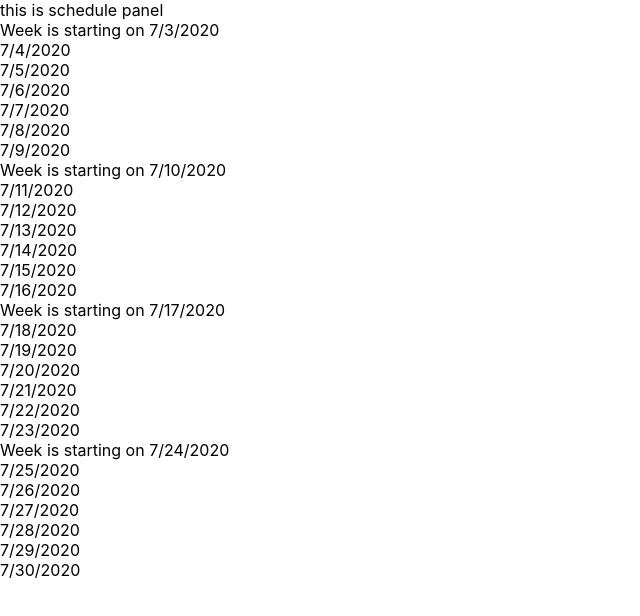
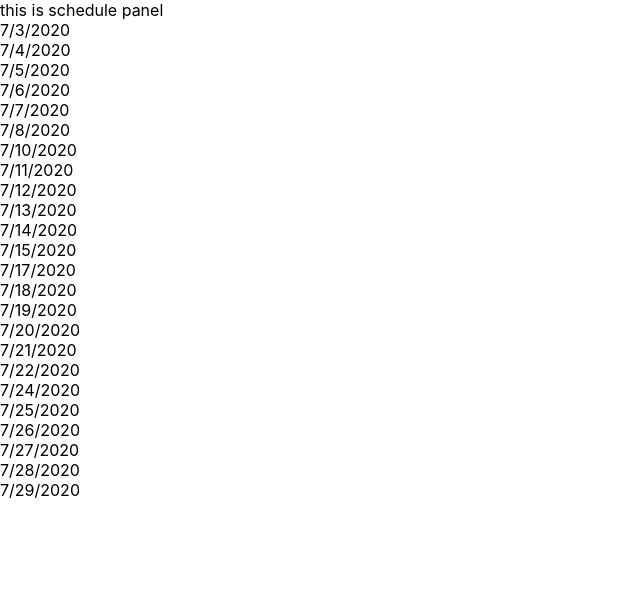
Before and after one commit to iamthanh/kalendarjs, a React (Create React App) app: page / in a window 1280 px wide. Shown: the top 616 px of the page, without its empty margins (0-640 px from the left). Built offline with nearby package versions, Linux system fonts and the light colour scheme.

Commit message:
removed month component and small update for week component

```diff
--- a/src/components/mainPanel/grid/week.tsx
+++ b/src/components/mainPanel/grid/week.tsx
@@ -14,10 +14,16 @@ const Week = (props: WeekProps) => {
   useEffect(() => {
     const generateDaysForWeek = (): Array<JSX.Element> => {
       let i = 0;
+      let _fullDate: string = ((props.startingMonth ? props.startingMonth : 0) + 1) + '/' + props.startingDate + '/' + props.startingYear;
+      let _date = new Date(_fullDate);
+
       let _days: Array<JSX.Element> = [];
-
-      let _fullDate: string = ((props.startingMonth?props.startingMonth:0)+1) + '/' + props.startingDate + '/' + props.startingYear;
-      let _date = new Date(_fullDate);
+      _days.push(
+        <Day
+          key={new Date(_fullDate).getTime()}
+          date={new Date(_fullDate)}
+        />
+      );
 
       while (_days.length < 6) {
         // Add date
@@ -39,7 +45,6 @@ const Week = (props: WeekProps) => {
 
   return (
     <div className="Week">
-      Week is starting on {props.startingMonth}/{props.startingDate}/{props.startingYear}
       {days}
     </div>
   );
```
Also changed, not shown: src/components/mainPanel/grid/month.tsx (deleted, +0 -14 lines).
